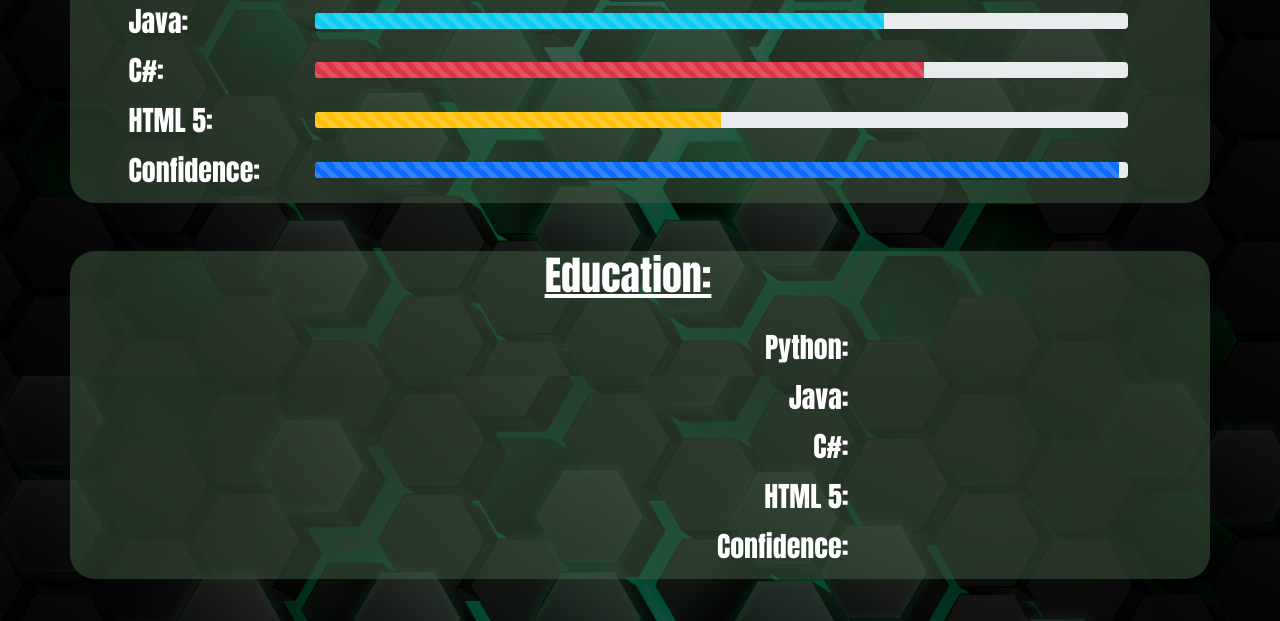
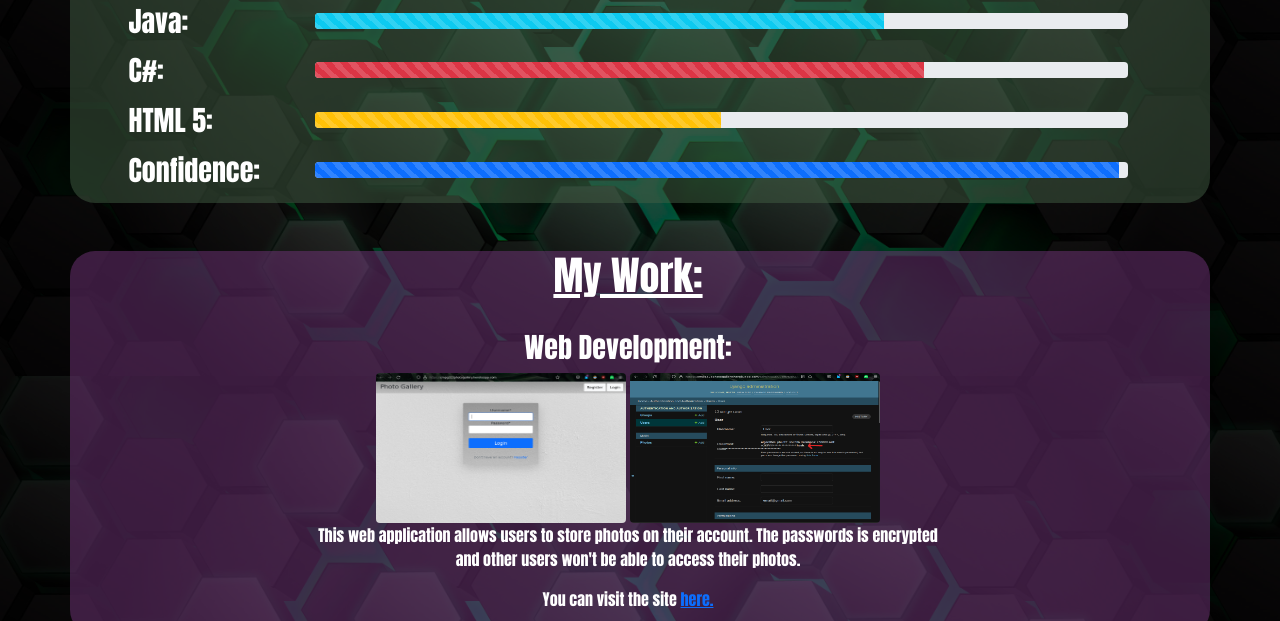
Before and after one commit to WietsBehr/Online-CV, a plain HTML site: page index.html in a window 1280 px wide. Shown: the part 1224-1845 px from the top of the page. Drawn offline with nearby package versions, Linux system fonts and the light colour scheme.

Commit message:
Add files via upload
Added my work

```diff
--- a/index.html
+++ b/index.html
@@ -11,7 +11,7 @@
 </head>
 <body>
     <section id="header">
-    <div class="container" style="align-content: center; text-align: center;">
+    <div id="container" class="container" style="align-content: center; text-align: center;">
         <div class="user-box">
             <h2 class="mb-5"></h2>
             <img src="static/pexels-pixabay-247431-removebg-preview.png">
@@ -83,33 +83,19 @@
                     </div>
                 </div>
             </div>
-            <div class="row p-skills mb-5">
-                <div class="row justify-content-center text-center mb-4" style="text-decoration: underline;"><h1>Education:</h1></div>
+            <div class="row mywork mb-5">
+                <div class="row justify-content-center text-center mb-4" style="text-decoration: underline;"><h1>My Work:</h1></div>
                 <div class="row justify-content-center">
-                    <div class="col-5 text-end mb-2">
-                    <h3>Python: </h3>
+                    <div class="col-7 text-center mb-2">
+                    <h3>Web Development: </h3>
+                        <div id="wdev" class="col-sm-12" style="justify-content: center;">
+                            <img class="img-fluid rounded" src="static/Screenshot from 2021-12-06 21-12-52.png" style="width:250px;height:150px;">
+                            <img class="img-fluid rounded" src="static/Screenshot from 2021-12-06 21-15-18.png" style="width:250px;height:150px;">
+                        </div>
+                        <p>This web application allows users to store photos on their account. The passwords is encrypted and other users won't be able to access their photos.</p>
+                        <p>You can visit the site <a href="https://cmpg323photogallery.herokuapp.com/">here.</a></p>
                     </div>
-                </div>
-                <div class="row justify-content-center">
-                    <div class="col-5 text-end mb-2">
-                    <h3>Java: </h3>
-                    </div>
-                </div>
-                <div class="row justify-content-center">
-                    <div class="col-5 text-end mb-2">
-                    <h3>C#: </h3>
-                    </div>
-                </div>
-                <div class="row justify-content-center">
-                    <div class="col-5 text-end mb-2">
-                    <h3>HTML 5: </h3>
-                    </div>
-                </div>
-                <div class="row justify-content-center">
-                    <div class="col-5 text-end mb-2">
-                    <h3>Confidence: </h3>
-                    </div>
-                </div>
+
             </div>
         </div>
     </section>
--- a/style.css
+++ b/style.css
@@ -126,10 +126,27 @@ body
     border-radius: 25px;
 }
 
+#WhoAmI :hover
+{
+    transform:scale(1.1);
+}
+
+
 .p-skills
 {
     background:rgba(66, 94, 68, 0.5);
     border-radius: 25px;
+}
+
+.mywork
+{
+    background:rgba(114, 53, 122, 0.5);
+    border-radius: 25px;
+}
+
+#wdev img:hover
+{
+    transform: scale(3);
 }
 
   /*---------------------------Footer-------------------------*/
```
Also changed, not shown: static/Screenshot from 2021-12-06 21-12-52.png (added), static/Screenshot from 2021-12-06 21-15-18.png (added).
